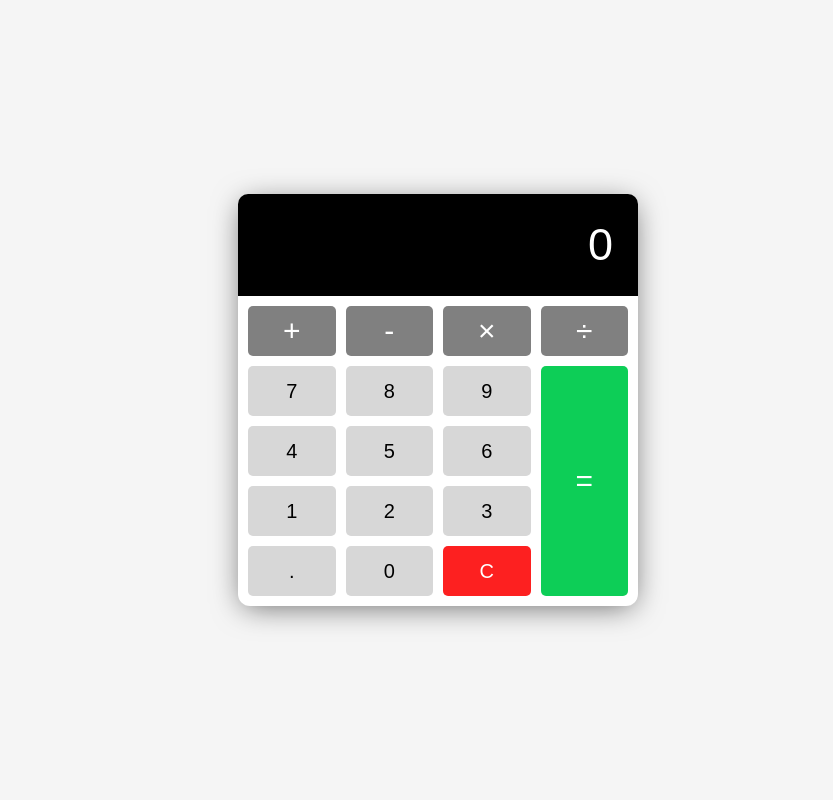
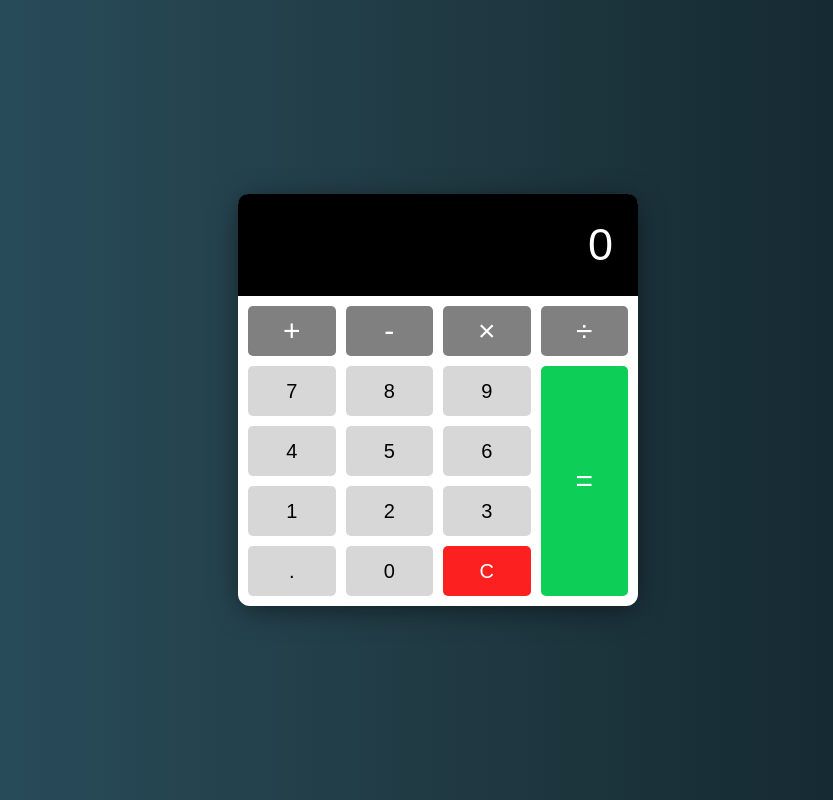
Before and after one commit to stealthman1/calculator, a plain HTML site: page index.html in a window 1280 px wide. Shown: the whole page, without its empty margins (202-1035 px from the left). Drawn offline with Linux system fonts and the light colour scheme.

Commit message:
Adding gradient background

```diff
--- a/style.css
+++ b/style.css
@@ -9,8 +9,8 @@ body {
   display: flex;
   justify-content: center;
   align-items: center;
-  background: whitesmoke;
-  /* background: linear-gradient(to right, #2C5364, #203A43, #0F2027); */
+  /* background: whitesmoke; */
+  background: linear-gradient(to right, #2C5364, #203A43, #0F2027);
 }
 
 .calculator {
```
